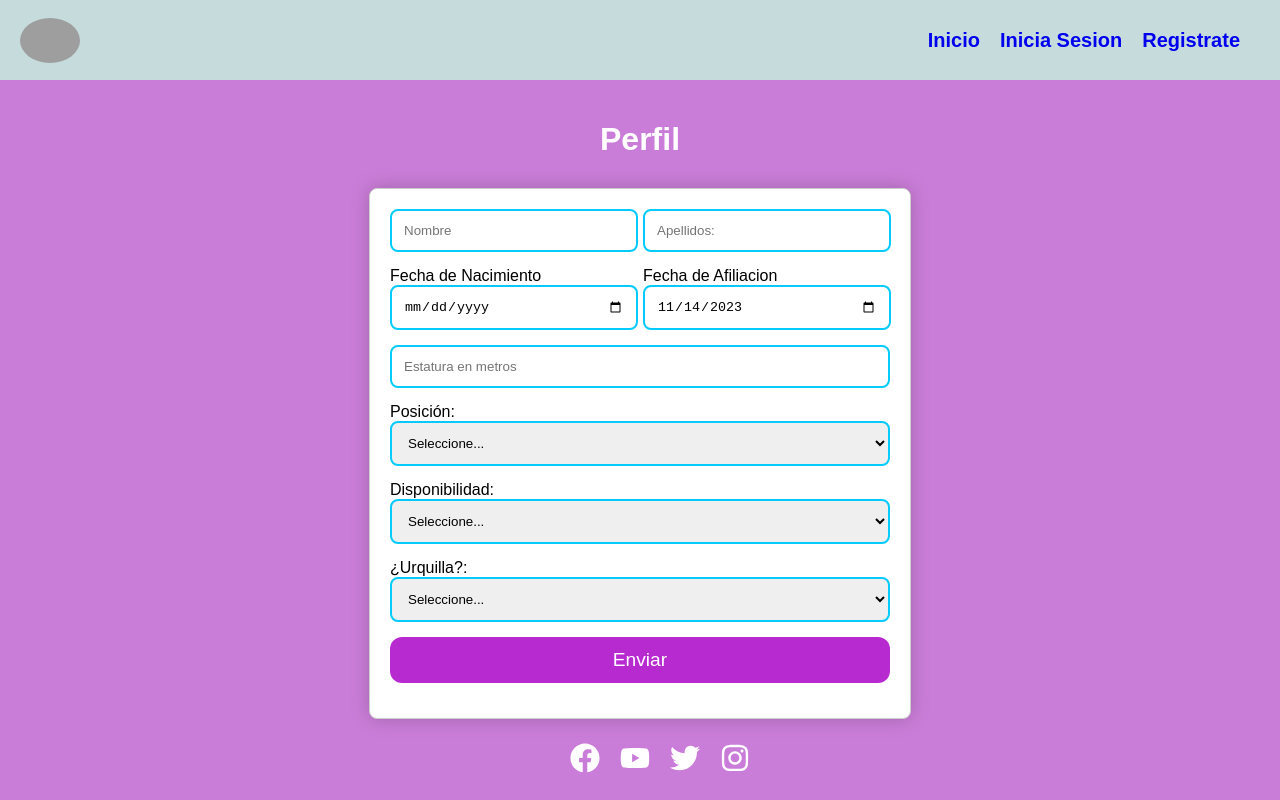
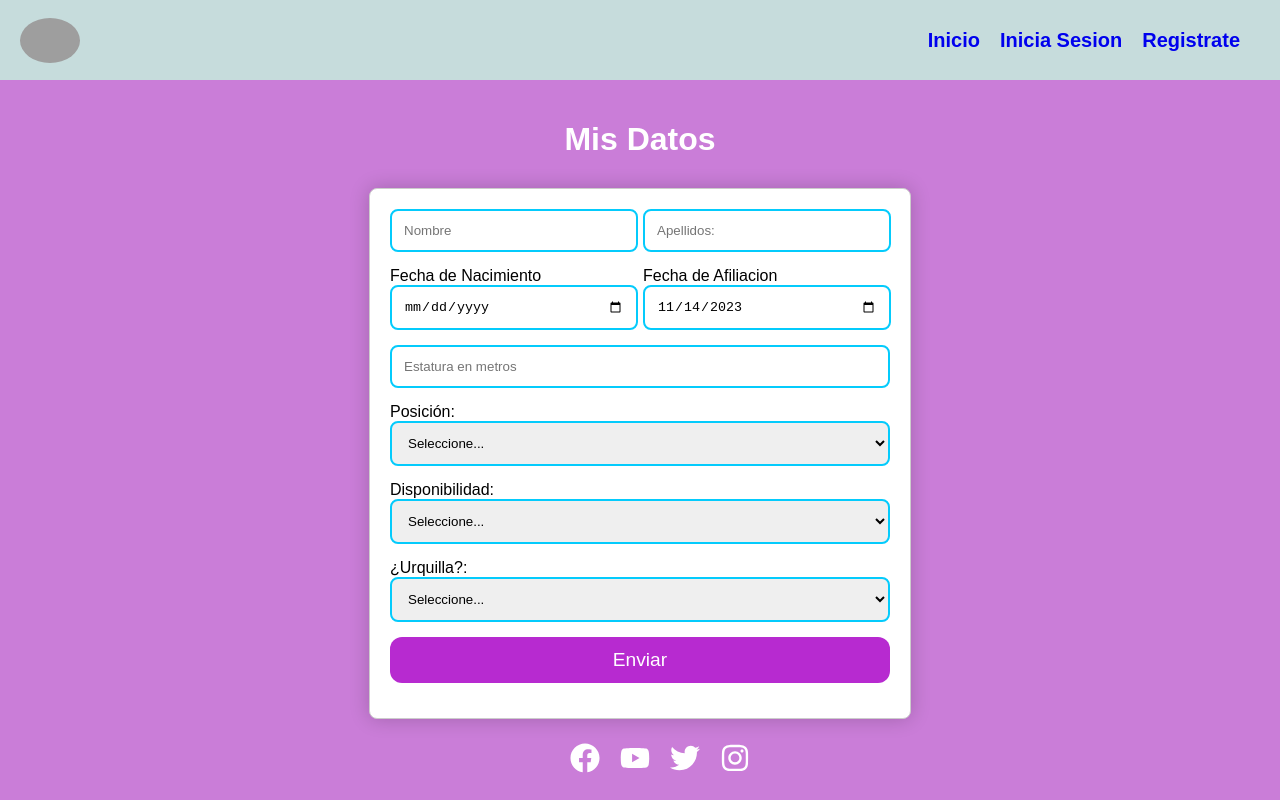
Before and after one commit to GabrielBeltran7/iglesiacatolica, a React (Vite) app: page /profile in a window 1280 px wide. Built offline with nearby package versions, Linux system fonts and the light colour scheme; grey boxes are pictures that could not be loaded.

Commit message:
actualizando componente Profile

```diff
--- a/src/components/componentProfile/ComponentProfile.jsx
+++ b/src/components/componentProfile/ComponentProfile.jsx
@@ -36,7 +36,7 @@ const ComponentProfile = () => {
 
   return (
     <div className={style.container}>
-      <h2 className={style.labelTitle}>Perfil</h2>
+      <h2 className={style.labelTitle}>Mis Datos</h2>
       <form className={style.form} onSubmit={handleFormSubmit}>
         <div className={style.div}>
           <div className={style.inputContainer}>
```
Also changed, not shown: src/components/componentProfile/ComponentProfile.module.css (+130 -0 lines).
